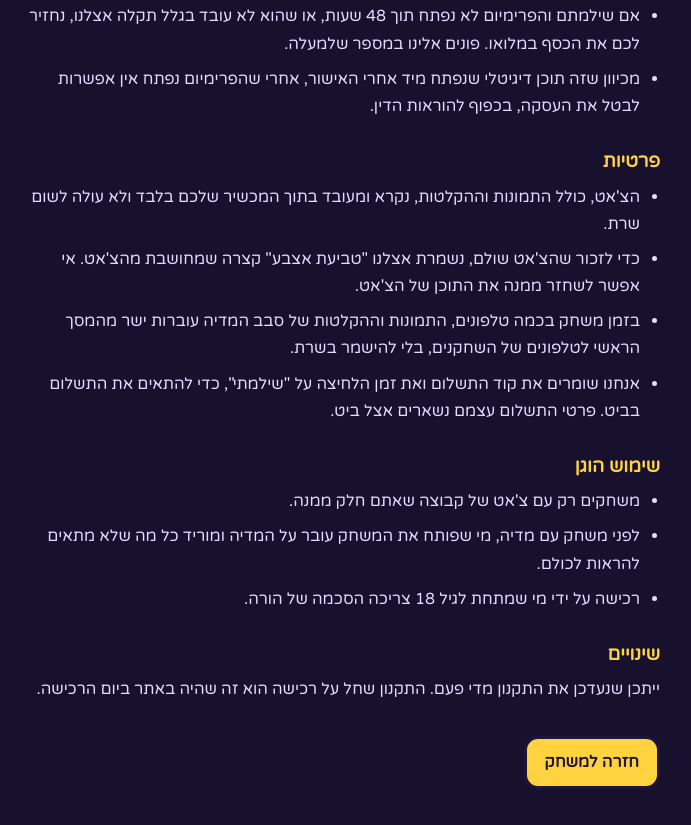
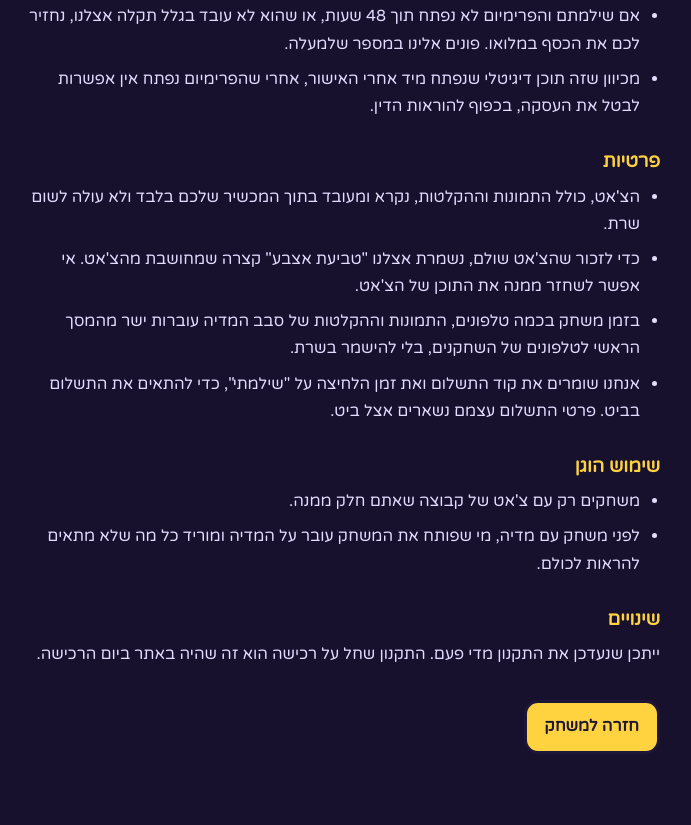
Before and after one commit to yonatanbeyo/mi-amar, a plain HTML site: page src/terms.html in a window 1280 px wide. Shown: the part 968-1793 px from the top of the page, without its empty margins (300-991 px from the left). Drawn offline with Linux system fonts and the light colour scheme; files whose address does not match are found by name.

Commit message:
Terms: drop the parental-consent line
Co-Authored-By: Claude Opus 5.5 <noreply@anthropic.com>
Claude-Session: https://claude.ai/code/session_011dtXBUyxaJo279M5TYr53d

```diff
--- a/src/terms.html
+++ b/src/terms.html
@@ -66,7 +66,6 @@ a{color:#5fb4ff}
 <ul>
 <li>משחקים רק עם צ'אט של קבוצה שאתם חלק ממנה.</li>
 <li>לפני משחק עם מדיה, מי שפותח את המשחק עובר על המדיה ומוריד כל מה שלא מתאים להראות לכולם.</li>
-<li>רכישה על ידי מי שמתחת לגיל 18 צריכה הסכמה של הורה.</li>
 </ul>
 
 <h2>שינויים</h2>
```
Also changed, not shown: terms.html (+0 -1 lines).
